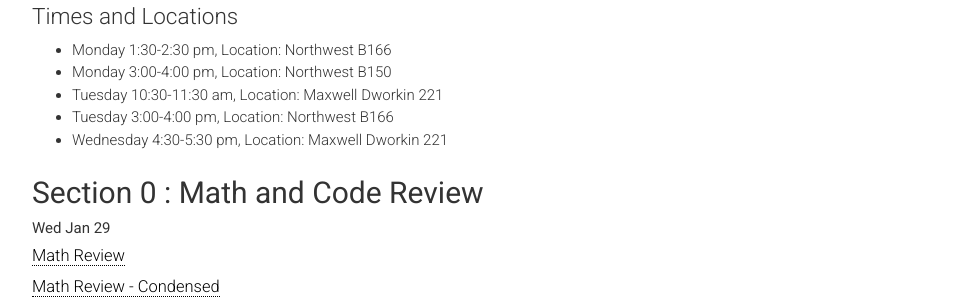
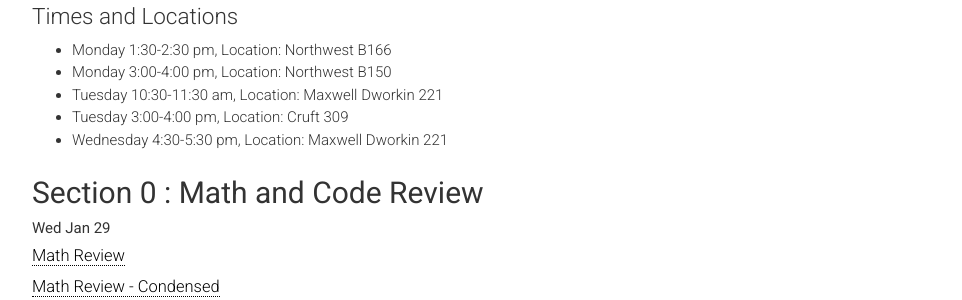
Before and after one commit to harvard-ml-courses/cs181-web-2020, a Jekyll site: the page built from sections.html, in a window 1280 px wide. Shown: the part 262-562 px from the top of the page, without its empty margins (158-1120 px from the left). Built offline with Jekyll 4.4.1, drawn with Linux system fonts in a browser that asks for light colours.

Commit message:
updated section location 3-4pm tuesday

```diff
--- a/sections.html
+++ b/sections.html
@@ -11,7 +11,7 @@ weight: 0
         <li>Monday 1:30-2:30 pm, Location: Northwest B166 </li>
         <li>Monday 3:00-4:00 pm, Location: Northwest B150</li>
         <li>Tuesday 10:30-11:30 am, Location: Maxwell Dworkin 221</li>
-        <li>Tuesday 3:00-4:00 pm, Location: Northwest B166</li>
+        <li>Tuesday 3:00-4:00 pm, Location: Cruft 309</li>
         <li>Wednesday 4:30-5:30 pm, Location: Maxwell Dworkin 221</li>
       </ul>
         <h2 class="title" id="sec0">Section 0 : Math and Code Review</h2>
```
